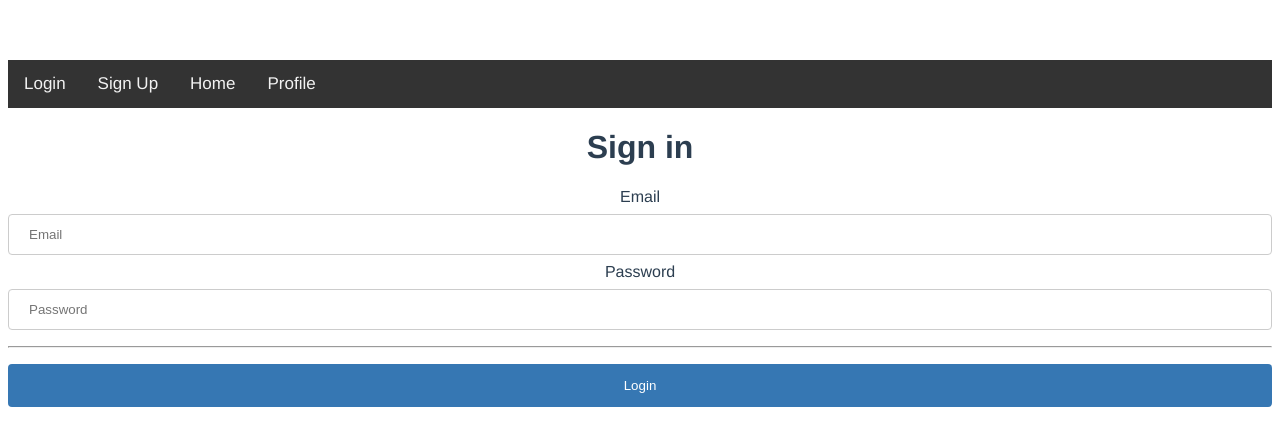
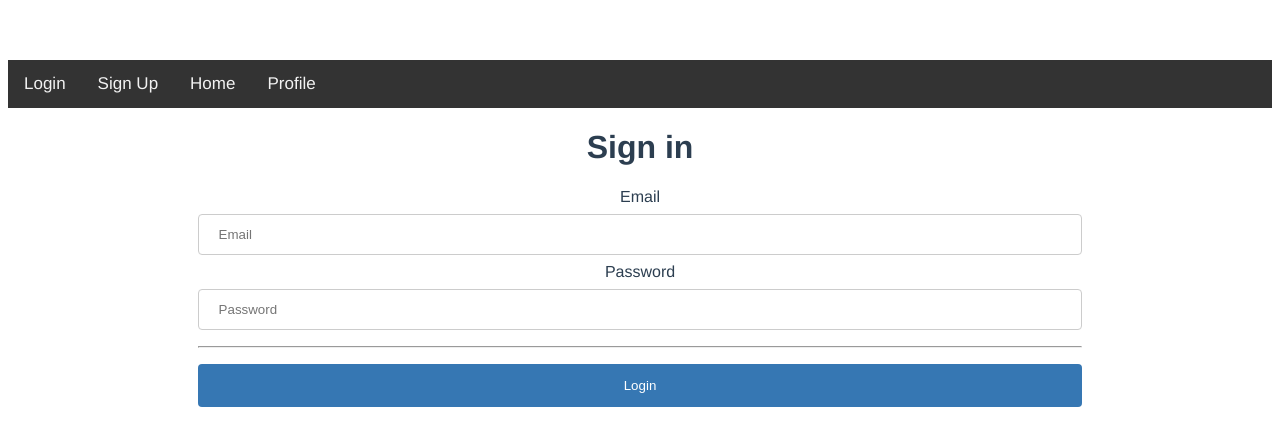
Before and after one commit to aryankarim/vue-social-app, a Vue app: page /login in a window 1280 px wide. Shown: the top 446 px of the page. Built offline with nearby package versions, Linux system fonts and the light colour scheme.

Commit message:
fix form input in login.vue, signup.vue

```diff
--- a/src/views/Login.vue
+++ b/src/views/Login.vue
@@ -51,6 +51,9 @@ export default {
 </script>
 
 <style scoped>
+form {
+  margin: 0 15%;
+}
 input[type='password'],
 input[type='email'] {
   width: 100%;
--- a/src/views/Signup.vue
+++ b/src/views/Signup.vue
@@ -72,6 +72,9 @@ export default {
 </script>
 
 <style scoped>
+form {
+  margin: 0 15%;
+}
 input[type='text'],
 input[type='password'],
 input[type='email'] {
```
